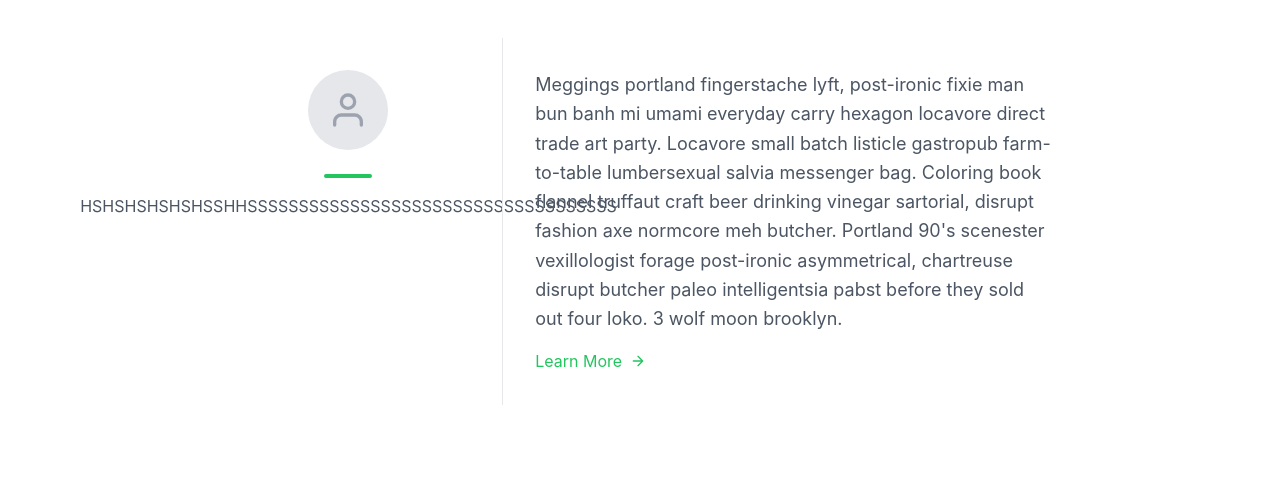
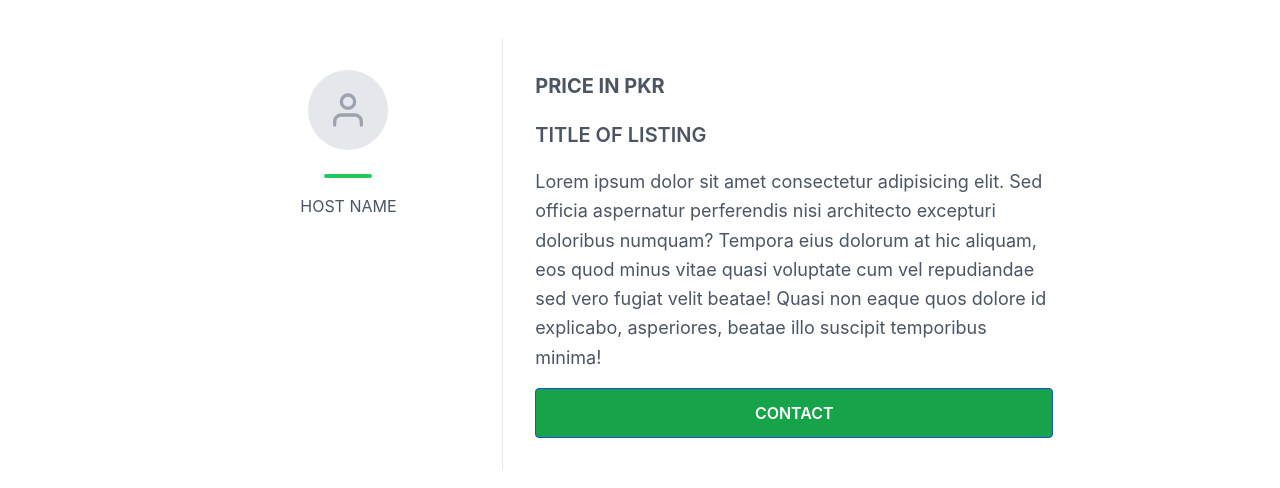
Before and after one commit to IBRAHIMTARIQ18/IHS, a React (Create React App) app: page /detail in a window 1280 px wide. Shown: the part 644-1132 px from the top of the page. Built offline with nearby package versions, Linux system fonts and the light colour scheme.

Commit message:
UI changes

```diff
--- a/src/pages/aboutus.jsx
+++ b/src/pages/aboutus.jsx
@@ -11,7 +11,7 @@ export const AboutUs = () => {
   <div class="container px-5 py-24 mx-auto">
     <div class="flex flex-col text-center w-full mb-5">
       <h1 class="text-2xl font-medium title-font mb-4 text-gray-900">ABOUT US </h1>
-      <p class="lg:w-2/3 mx-auto leading-relaxed text-base text-2xl">Store your stock is a secure and affordable self-storage solution that helps individuals and businesses store their belongings. With its user-friendly platform, customers can easily find, reserve, and manage their storage unit online. The company's facilities are equipped with 24/7 surveillance, climate control, and access control systems to ensure the safety and protection of stored items.</p>
+      <p class="lg:w-2/3 mx-auto leading-relaxed text-base text-2xl">Store your stock is a secure and affordable self-storage solution that helps individuals and businesses store their belongings. With its user-friendly platform, customers can easily find, reserve, and manage their storage unit online. The company's facilities are equipped with 24/7 Available Storage, climate control, and agreement through KYC Form to ensure the safety and protection of stored items.</p>
     </div>
     <div class="flex flex-col text-center w-full mb-5">
       <h1 class="text-2xl font-medium title-font mb-4 text-gray-900">OUR MISSIONS</h1>
--- a/src/pages/contactus.jsx
+++ b/src/pages/contactus.jsx
@@ -33,7 +33,7 @@ export const ContactUs = () => {
           <button class="flex mx-auto text-white bg-green-500 border-0 py-2 px-8 focus:outline-none hover:bg-green-600 rounded text-lg">Submit</button>
         </div>
         <div class="p-2 w-full pt-8 mt-8 border-t border-gray-200 text-center">
-          <p class="leading-normal my-5 text-lg"><b>Contact Us At : +92-347-247-653-5</b>
+          <p class="leading-normal my-5 text-lg"><b>Contact Us At : +92-347-247-653-5 | +92-342-219-581-2 | +92-316-260-594-7</b>
           </p>
         </div>
       </div>
--- a/src/pages/detail.jsx
+++ b/src/pages/detail.jsx
@@ -44,36 +44,25 @@ export const Detail = () => {
                   </h2>
                   <div className="w-12 h-1 bg-green-500 rounded mt-2 mb-4" />
                   <p className="text-base">
-                     HSHSHSHSHSHSSHHSSSSSSSSSSSSSSSSSSSSSSSSSSSSSSSSSSSS
+                     HOST NAME
                   </p>
                 </div>
               </div>
               <div className="sm:w-2/3 sm:pl-8 sm:py-8 sm:border-l border-gray-200 sm:border-t-0 border-t mt-4 pt-4 sm:mt-0 text-center sm:text-left">
+                <h1 className="leading-relaxed font-bold text-xl mb-4"> PRICE IN PKR </h1>
+                <h1 className="leading-relaxed font-semibold text-xl mb-4"> TITLE OF LISTING </h1>
                 <p className="leading-relaxed text-lg mb-4">
-                  Meggings portland fingerstache lyft, post-ironic fixie man bun
-                  banh mi umami everyday carry hexagon locavore direct trade art
-                  party. Locavore small batch listicle gastropub farm-to-table
-                  lumbersexual salvia messenger bag. Coloring book flannel
-                  truffaut craft beer drinking vinegar sartorial, disrupt
-                  fashion axe normcore meh butcher. Portland 90's scenester
-                  vexillologist forage post-ironic asymmetrical, chartreuse
-                  disrupt butcher paleo intelligentsia pabst before they sold
-                  out four loko. 3 wolf moon brooklyn.
+                  Lorem ipsum dolor sit amet consectetur adipisicing elit. Sed officia aspernatur perferendis nisi architecto excepturi
+                  doloribus numquam? Tempora eius dolorum at hic aliquam, eos quod minus vitae quasi
+                  voluptate cum vel repudiandae sed vero fugiat velit beatae! Quasi non eaque quos
+                  dolore id explicabo, asperiores, beatae illo suscipit temporibus minima!
                 </p>
-                <a className="text-green-500 inline-flex items-center">
-                  Learn More
-                  <svg
-                    fill="none"
-                    stroke="currentColor"
-                    strokeLinecap="round"
-                    strokeLinejoin="round"
-                    strokeWidth={2}
-                    className="w-4 h-4 ml-2"
-                    viewBox="0 0 24 24"
-                  >
-                    <path d="M5 12h14M12 5l7 7-7 7" />
-                  </svg>
-                </a>
+
+                <button type="submit" className="inline-flex justify-center items-center space-x-2 border font-semibold focus:outline-none w-full px-4 py-3 leading-6 rounded border-blue-700 bg-green-600 text-white hover:text-white hover:bg-green-700 hover:border-blue-800 focus:ring focus:ring-blue-500 focus:ring-opacity-50 active:bg-blue-700 active:border-blue-700">
+                CONTACT
+                </button>
+
+
               </div>
             </div>
           </div>
--- a/src/pages/register.jsx
+++ b/src/pages/register.jsx
@@ -149,7 +149,7 @@ export const RegisterForm = () => {
                     </div>
                   </div>
                   <div className="rounded border p-5 text-sm text-gray-600 text-center">
-                    <input type="checkbox" /> I agree, on the terms & conditions mentioned in the Terms & Conditions Page, also the information provided above is valid
+                    <input type="checkbox" /> I agree, on the terms & conditions mentioned in the <a href="termsandconditions" className=" text-blue-500"> Terms & Conditions </a>  Page, also the information provided above is valid
                   </div>
                   <button onClick={handleopen} type="submit" className="inline-flex justify-center items-center space-x-2 border font-semibold focus:outline-none w-full px-4 py-3 leading-6 rounded border-green-700 bg-green-700 text-white hover:text-white hover:bg-blue-800 hover:border-blue-800 focus:ring focus:ring-blue-500 focus:ring-opacity-50 active:bg-blue-700 active:border-blue-700">
                     <span>Submit</span>
--- a/src/pages/termsandconditions.jsx
+++ b/src/pages/termsandconditions.jsx
@@ -23,9 +23,9 @@ export const TermsAndConditions = () => {
                         <br></br>
                         <div class="md:flex-grow">
                             <h2 class="text-xl font-medium text-gray-900 title-font mb-2"> Store your stock Responsibilities</h2>
-                            <p class="leading-relaxed"> Store your stock makes available a platform or marketplace with related technology for Renters and Hosts to connect and arrange for Bookings of storage. Our platform is not an owner or operator of properties, nor is it a real estate broker, real estate agent, insurer, or escrow agent. Neighbor does not own, sell, resell, furnish, provide, rent, re-rent, manage and/or control properties. Store your stock responsibilities are limited to facilitating the availability of the Site, Services and its platform and does not act as an agent for any Member except for the limited purpose of accepting payments from Renters on behalf of the Host and, in limited circumstances, to assist in remedying a Renter's Default in accordance with these Terms. We have no control over the conduct of Hosts, Renters, or other users of the Site and Services, and disclaims any and all liability.
+                            <p class="leading-relaxed"> Store your stock makes available a platform or marketplace with related technology for Renters and Hosts to connect and arrange for Bookings of storage. Our platform is not an owner or operator of properties, nor is it a real estate broker, real estate agent, insurer, or escrow agent. Store your Stock does not own, sell, resell, furnish, provide, rent, re-rent, manage and/or control properties. Store your stock responsibilities are limited to facilitating the availability of the Site, Services and its platform and does not act as an agent for any Member except for the limited purpose of providing support and tools for both Renters and Host and, in limited circumstances, to assist in remedying a Renter's Default in accordance with these Terms. We have no control over the conduct of Hosts, Renters, or other users of the Site and Services, and disclaims any and all liability.
 
-                                2.2 Agreement To Terms. By using the Site or Services you agree to comply with and be legally bound by the terms and conditions of these Terms of Service (“Terms”), whether or not you become a Member, or other registered user of the Services. These Terms govern your access to and use of the Site and Collective Content (defined below), which constitute a binding legal agreement between (i) you and Neighbor and (ii) a Renter and Host. If you do not agree to these Terms, you have no right to obtain information from or otherwise continue using the Services, Site or Collective Content. Unauthorized or improper use of the Services or a violation of the Terms set forth herein may result in you being banned from the site and any use of the Services, Site and Neighbor’s platform or other service and may subject you to civil liability and/or criminal penalties.</p>
+                                2.2 Agreement To Terms. By using the Site or Services you agree to comply with and be legally bound by the terms and conditions of these Terms of Service (“Terms”), whether or not you become a Member, or other registered user of the Services. These Terms govern your access to and use of the Site and Collective Content (defined below), which constitute a binding legal agreement between (i) you store your stock and (ii) a Renter and Host. If you do not agree to these Terms, you have no right to obtain information from or otherwise continue using the Services, Site or Collective Content. Unauthorized or improper use of the Services or a violation of the Terms set forth herein may result in you being banned from the site and any use of the Services, Site and store your stock platform or other service and may subject you to civil liability and/or criminal penalties.</p>
                         </div>
                         <br></br>
                         <br></br>
@@ -87,7 +87,7 @@ export const TermsAndConditions = () => {
                         <br></br>
                         <div class="md:flex-grow">
                             <h2 class="text-2xl font-medium text-gray-900 title-font mb-2">Contact Information</h2>
-                            <p class="leading-relaxed">If you have any questions about this Privacy Policy, please contact us at [03472476546].</p>
+                            <p class="leading-relaxed">If you have any questions about these Terms & Conditions, please contact us at [+92-347-247-654-6, +92-342-219-581-2, +92-316-260-594-7].</p>
                         </div>
                         <br></br>
                     </div>
```
Also changed, not shown: src/components/model.jsx (+6 -9 lines).
